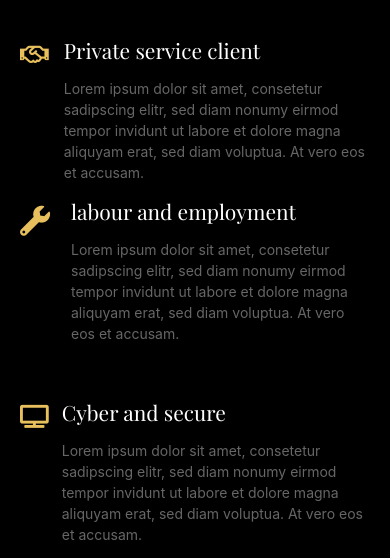
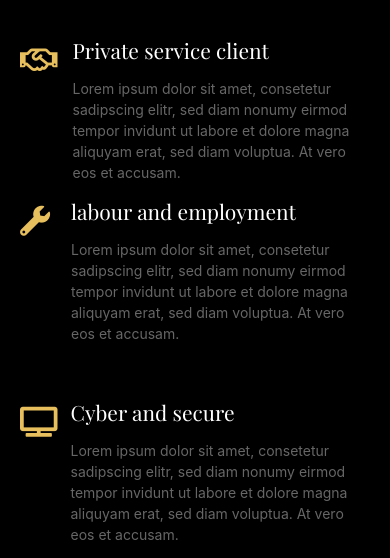
Before and after one commit to ivanvoinov92/advocatus, a plain HTML site: page index.html in a window 390 px wide. Shown: the part 2306-2864 px from the top of the page. Drawn offline with nearby package versions, Linux system fonts and the light colour scheme; files whose address does not match are found by name.

```diff
--- a/css/style.css
+++ b/css/style.css
@@ -958,7 +958,7 @@ color: #fff;
 		margin-left: 0;
 	}
 
-	.ba-private-service-ico, .ba-cyber-ico  {
+	/* .ba-private-service-ico, .ba-cyber-ico  {
 		font-size: 23px;
 }
 
@@ -968,7 +968,7 @@ color: #fff;
 
 	.ba-history__date {
 		margin-right: 15px;
-	}
+	} */
 
 	.ba-intro-name {
 		background: #000000b3;
```
